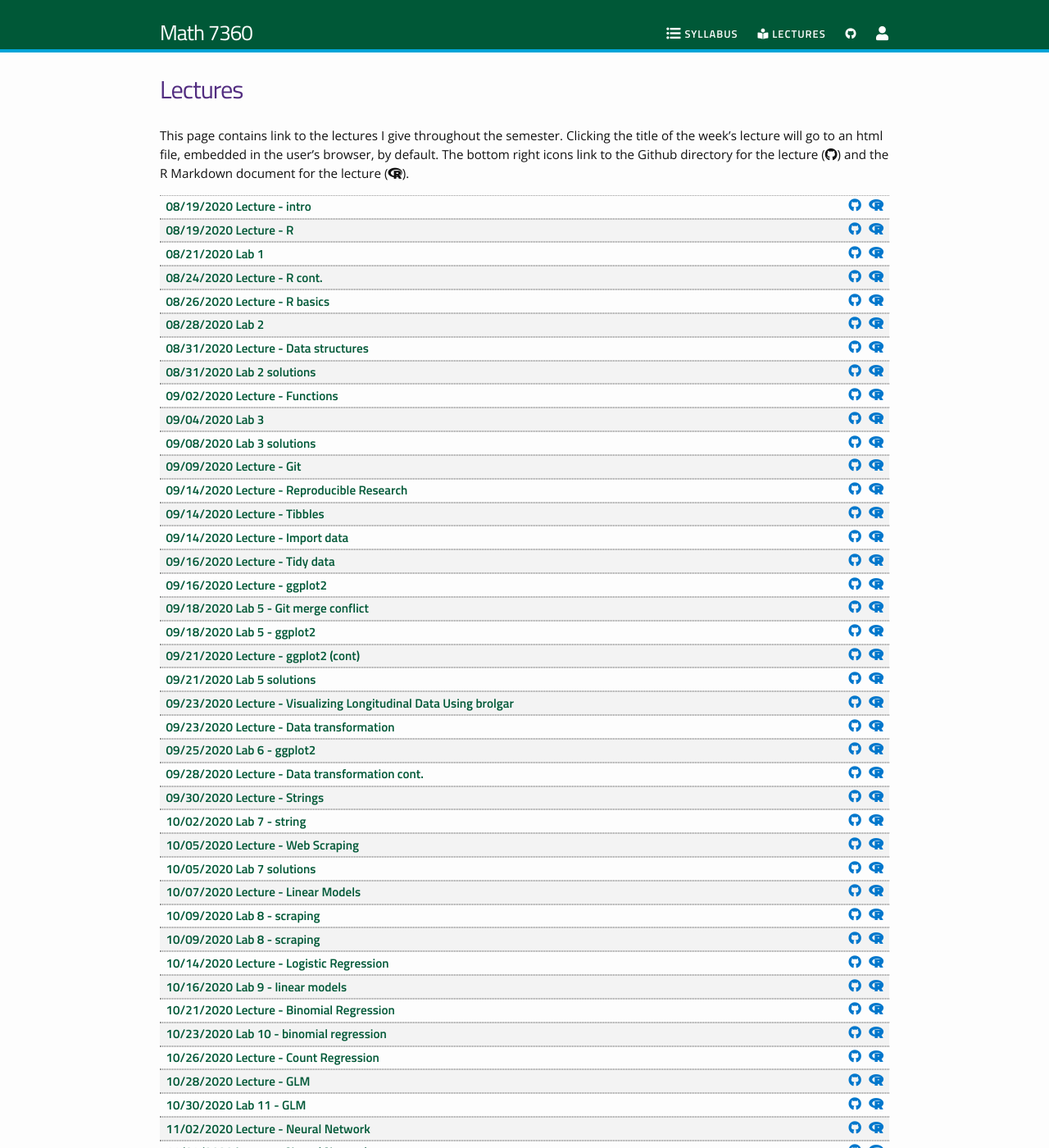
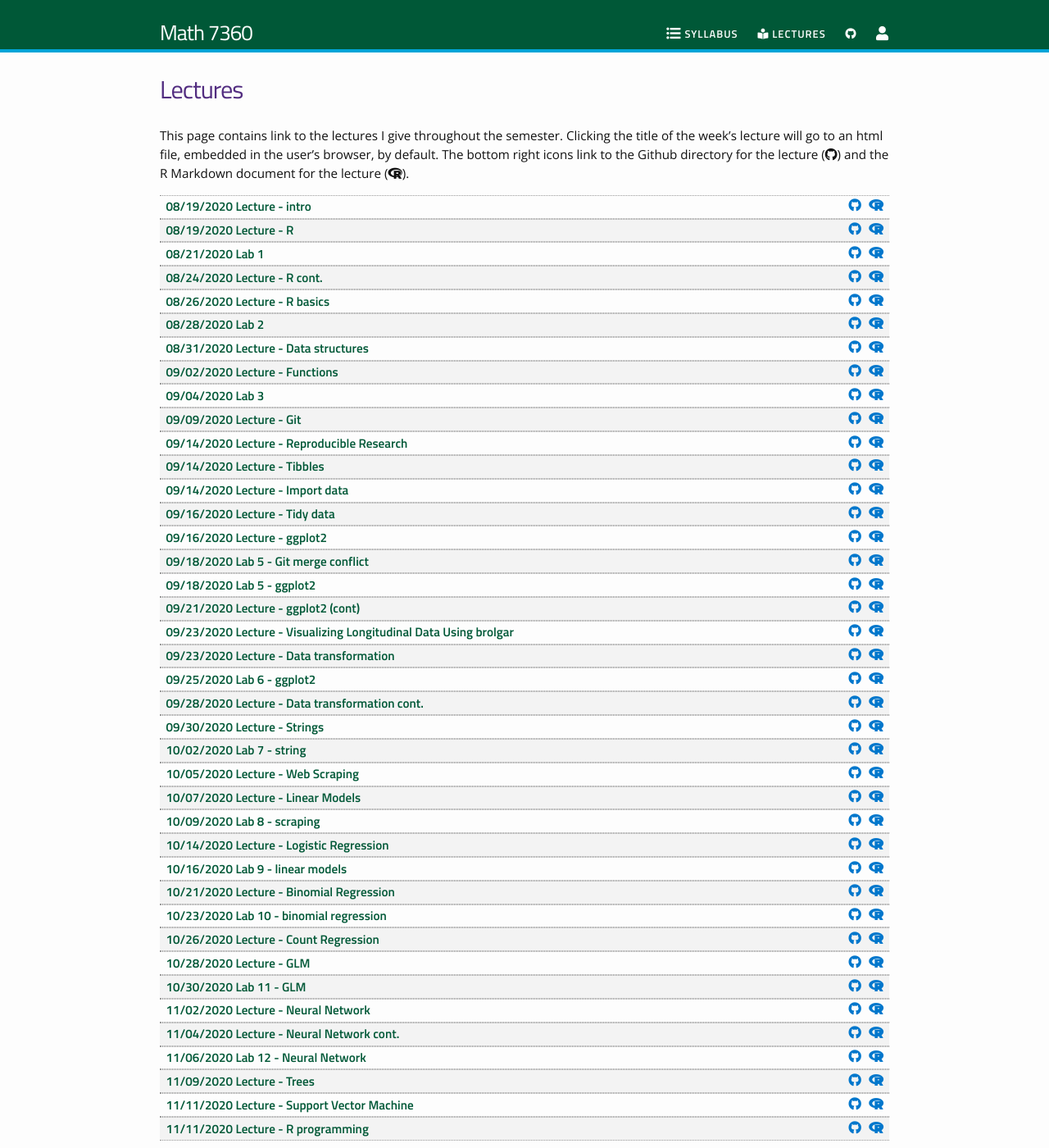
Before and after one commit to tulane-math7360/tulane-math7360.github.io, a Jekyll site: the page built from lectures.md, in a window 1280 px wide and 1400 px high. Shown: the whole window at 82% size. Built offline with Jekyll 4.4.1, drawn with Linux system fonts in a browser that asks for light colours; nearby versions of some CDN libraries.

Commit message:
hide solutions

```diff
--- a/_data/lectures.yml
+++ b/_data/lectures.yml
@@ -33,11 +33,6 @@
   dirname: slides/05-Data_structure
   tldr: "Week 3 lecture 4"
 
-- title: "08/31/2020 Lab 2 solutions"
-  filename: lab_02_Solutions
-  dirname: slides/lab-02-Basics
-  tldr: "Week 3 solution"
-
 - title: "09/02/2020 Lecture - Functions"
   filename: Functions
   dirname: slides/06-Functions
@@ -45,11 +40,6 @@
 
 - title: "09/04/2020 Lab 3"
   filename: lab_03_Functions
-  dirname: slides/lab-03-Functions
-  tldr: "Week 3 lab 3"
-
-- title: "09/08/2020 Lab 3 solutions"
-  filename: lab_03_Solutions
   dirname: slides/lab-03-Functions
   tldr: "Week 3 lab 3"
 
@@ -98,11 +88,6 @@
   dirname: slides/10-ggplot2
   tldr: "Week 6 lecture 9"
 
-- title: "09/21/2020 Lab 5 solutions"
-  filename: lab_04_solutions
-  dirname: slides/lab-04-Git_ggplot
-  tldr: "Week 6 lab 5 solution"
-
 - title: "09/23/2020 Lecture - Visualizing Longitudinal Data Using brolgar"
   filename: longitudinal
   dirname: slides/11-vis
@@ -138,11 +123,6 @@
   dirname: slides/14-scraping
   tldr: "Week 8 lecture 13"
 
-- title: "10/05/2020 Lab 7 solutions"
-  filename: lab_07_stringr_keys
-  dirname: slides/lab-07-stringr
-  tldr: "Week 7 lab 7 solution"
-
 - title: "10/07/2020 Lecture - Linear Models"
   filename: linear_model
   dirname: slides/15-linear_model
@@ -152,11 +132,6 @@
   filename: lab_08_scraping
   dirname: slides/lab-08-scraping
   tldr: "Week 8 lab 8"
-
-- title: "10/09/2020 Lab 8 - scraping"
-  filename: lab_08_scraping_keys
-  dirname: slides/lab-08-scraping
-  tldr: "Week 8 lab 8 solutions"
 
 - title: "10/14/2020 Lecture - Logistic Regression"
   filename: logistic_regression
```
